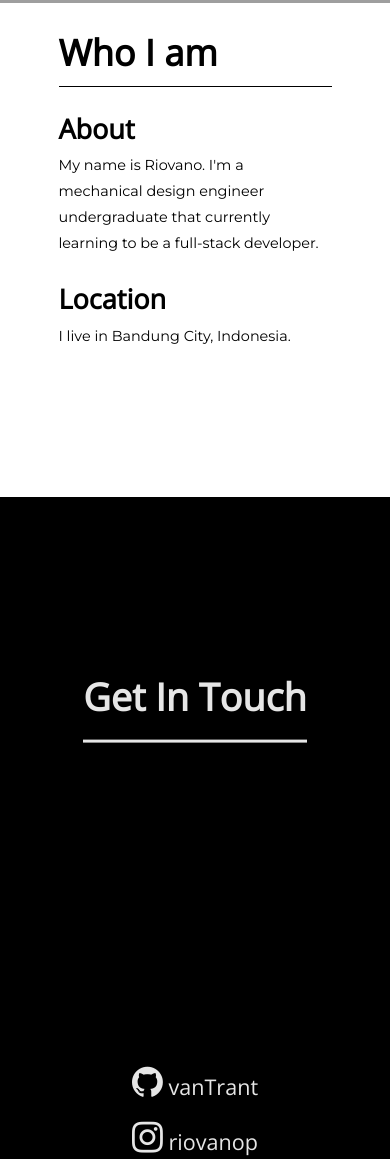
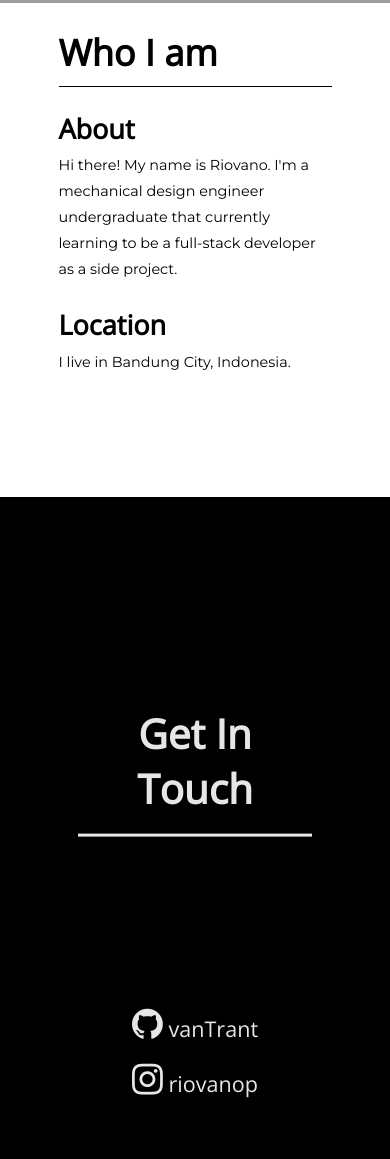
Before and after one commit to vanTrant/personal-portofolio, a plain HTML site: page index.html in a window 390 px wide. Shown: the part 3503-4662 px from the top of the page. Drawn offline with nearby package versions, Linux system fonts and the light colour scheme; grey boxes are pictures that could not be loaded.

Commit message:
Improve responsiveness, change anchor reference, and add some text

```diff
--- a/index.html
+++ b/index.html
@@ -113,7 +113,7 @@
                         <div class="text-content">
                             <p>Product landing page for Tesla model S</p>
                             <div class="project-btn">
-                                <a class="project-link" href="https://codepen.io/vanTrant/pen/qBrvymw" target="_blank">VISIT</a>
+                                <a class="project-link" href="https://vantrant.github.io/product-landing-page/" target="_blank">VISIT</a>
                             </div>
                         </div>
                     </div>
@@ -137,7 +137,7 @@
                 <div class="about-content">
                     <h2>Who I am</h2>
                     <h3>About</h3>
-                    <p>My name is Riovano. I'm a mechanical design engineer undergraduate that currently learning to be a full-stack developer.</p>
+                    <p>Hi there! My name is Riovano. I'm a mechanical design engineer undergraduate that currently learning to be a full-stack developer as a side project.</p>
                     <h3>Location</h3>
                     <p>I live in Bandung City, Indonesia.</p>
                 </div>
--- a/styles.css
+++ b/styles.css
@@ -701,8 +701,8 @@ body {
         height: auto;
         padding: 0;
         padding-bottom: 1rem;
-        margin-top: 20%;
-        font-size: 1.4rem;
+        margin-top: 35%;
+        font-size: 1.5rem;
     }
 
     .contact-content {
@@ -712,7 +712,7 @@ body {
         max-width: 100%;
         height: auto;
         padding: 0;
-        margin-bottom: 25%;
+        margin-bottom: 50%;
     }
 
     .contact-content a {
```
Also changed, not shown: 1 other file.
